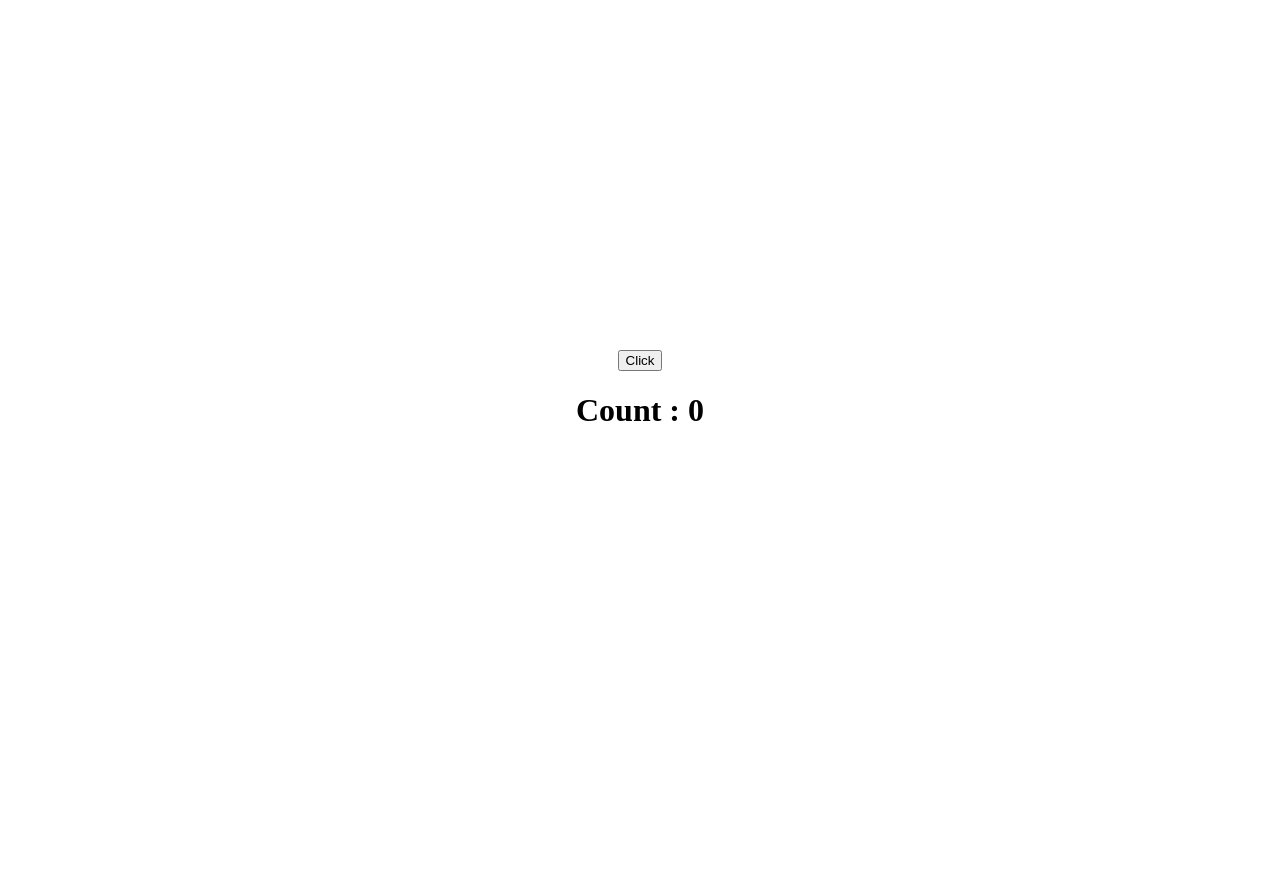
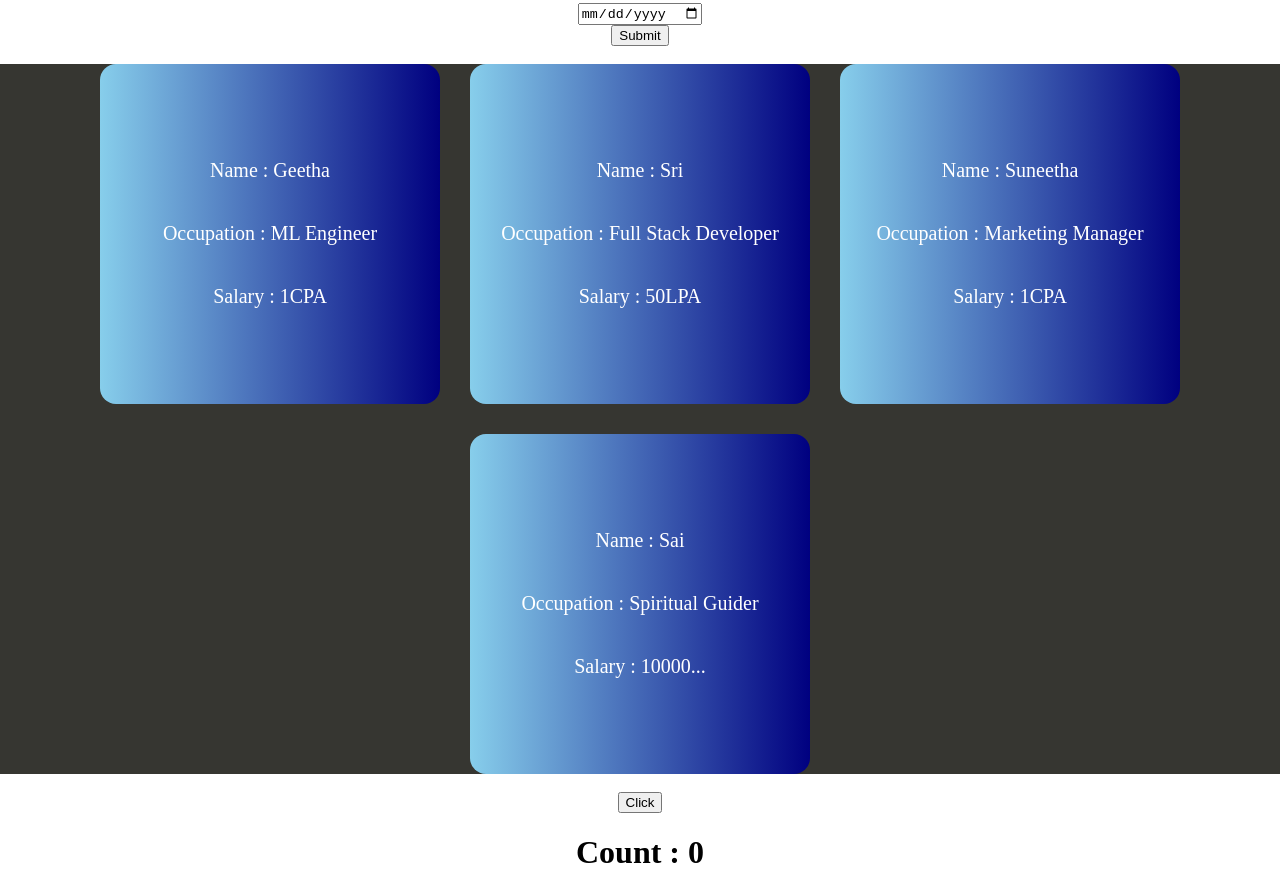
Before and after one commit to geetha-sri-kotari/React_Practice, a React (Vite) app in the folder vite-project/: page / in a window 1280 px wide. Before the commit the page ends 800 px from the top, so only its background shows below. Built offline with nearby package versions, Linux system fonts and the light colour scheme.

Commit message:
use state commit

```diff
--- a/vite-project/src/App.css
+++ b/vite-project/src/App.css
@@ -1,4 +1,6 @@
 .app-whole {
   width: 100%;
   height: 100svh;
+  display: flex;
+  flex-direction: column;
 }
--- a/vite-project/src/App.jsx
+++ b/vite-project/src/App.jsx
@@ -7,40 +7,43 @@ import Cards_practice from './Cards_practice.jsx'
 import UseState_practice from './UseState_practice.jsx'
 
 function App() {
-  // var MyCards = [
-  //   {
-  //     "Name" : 'Geetha',
-  //     "Occupation" : 'ML Engineer',
-  //     "Salary" : '1CPA'
-  //   },
-  //   {
-  //     "Name" : 'Sri',
-  //     "Occupation" : 'Full Stack Developer',
-  //     "Salary" : '50LPA'
-  //   },
-  //   {
-  //     "Name" : 'Suneetha',
-  //     "Occupation" : 'Marketing Manager',
-  //     "Salary" : '1CPA'
-  //   },
-  //   {
-  //     "Name" : 'Sai',
-  //     "Occupation" : 'Spiritual Guider',
-  //     "Salary" : '10000...'
-  //   }
+  var MyCards = [
+    {
+      "Name" : 'Geetha',
+      "Occupation" : 'ML Engineer',
+      "Salary" : '1CPA'
+    },
+    {
+      "Name" : 'Sri',
+      "Occupation" : 'Full Stack Developer',
+      "Salary" : '50LPA'
+    },
+    {
+      "Name" : 'Suneetha',
+      "Occupation" : 'Marketing Manager',
+      "Salary" : '1CPA'
+    },
+    {
+      "Name" : 'Sai',
+      "Occupation" : 'Spiritual Guider',
+      "Salary" : '10000...'
+    }
 
-  // ];
+  ];
   return (
     <>
-      {/*<Form />*/}
-      {/* <div className='Cards_Parent'>
+      <Form />
+      <br/>
+       <div className='Cards_Parent'>
       {
         MyCards.map((ele) => {
           return <Cards_practice  Data = {ele}/>
         })
       }
-      </div> */}
+      </div>
+      <br/>
       <UseState_practice />
+      <br/>
     </>
   )
 }
```
Also changed, not shown: vite-project/src/Dynamic_Cards_Usestate.jsx (added, +22 -0 lines), vite-project/src/Dynamic_Cards_Usestate.css (added).
